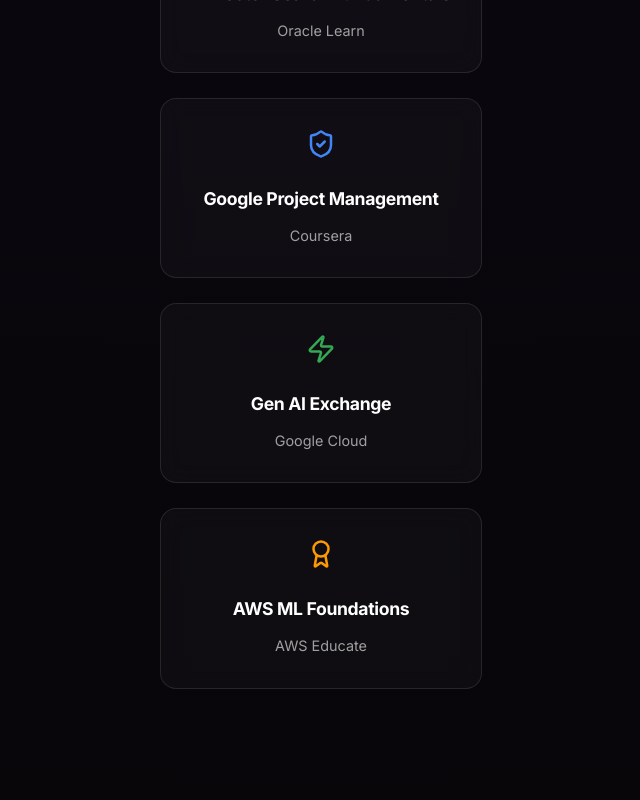
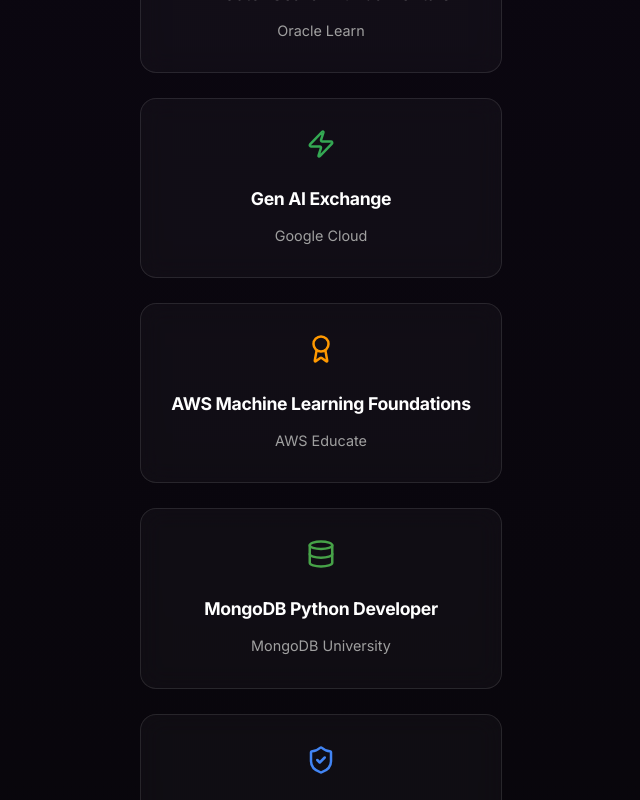
Before and after one commit to kavanatn/Portfolio_, a Next.js app: page / in a window 1280 px wide. Shown: the part 5620-6420 px from the top of the page, without its empty margins (319-959 px from the left). Built offline with nearby package versions, Linux system fonts and the light colour scheme.

Commit message:
Curate certifications and add verification links

```diff
--- a/components/Certifications.js
+++ b/components/Certifications.js
@@ -9,25 +9,50 @@
         title: "AI Vector Search Fundamentals",
         issuer: "Oracle Learn",
         icon: <Server size={30} />,
-        color: "#ff0000"
+        color: "#ff0000",
+        link: "https://catalog-education.oracle.com/ords/certview/sharebadge?id=DEB9B3DC5605F6EF89E31C139427BCE1BAD7510CF33F3B592E97754BFD965402"
+    },
+    {
+        title: "Gen AI Exchange",
+        issuer: "Google Cloud",
+        icon: <Zap size={30} />,
+        color: "#34A853",
+        link: "https://certificate.hack2skill.com/user/genai6/2025H2S04GENAI-A600144"
+    },
+    {
+        title: "AWS Machine Learning Foundations",
+        issuer: "AWS Educate",
+        icon: <Award size={30} />,
+        color: "#FF9900",
+        link: "https://www.credly.com/badges/1425a134-a0e9-4c2c-8262-eca2c5704175/public_url"
+    },
+    {
+        title: "MongoDB Python Developer",
+        issuer: "MongoDB University",
+        icon: <Database size={30} />,
+        color: "#47A248",
+        link: "https://learn.mongodb.com/c/ayNIJlAOSBWVPDO6PJfffA"
     },
     {
         title: "Google Project Management",
         issuer: "Coursera",
         icon: <ShieldCheck size={30} />,
-        color: "#4285F4"
+        color: "#4285F4",
+        link: "https://www.credly.com/badges/6cc686a9-64b7-46f9-a2be-58bcd55769e1/public_url"
     },
     {
-        title: "Gen AI Exchange",
-        issuer: "Google Cloud",
-        icon: <Zap size={30} />,
-        color: "#34A853"
+        title: "Introduction to Generative AI",
+        issuer: "IBM SkillsBuild",
+        icon: <Search size={30} />,
+        color: "#054ADA",
+        link: "https://skills.yourlearning.ibm.com/certificate/share/f256172c34ewogICJvYmplY3RUeXBlIiA6ICJBQ1RJVklUWSIsCiAgImxlYXJuZXJDTlVNIiA6ICI1MDE3MzMwUkVHIiwKICAib2JqZWN0SWQiIDogIk1ETC0zODgiCn08e8b4691b3-10"
     },
     {
-        title: "AWS ML Foundations",
-        issuer: "AWS Educate",
-        icon: <Award size={30} />,
-        color: "#FF9900"
+        title: "Google Data Analytics Professional",
+        issuer: "Coursera",
+        icon: <FileCheck size={30} />,
+        color: "#DB4437",
+        link: "https://www.credly.com/badges/34882b04-8eaf-485b-93f6-fcafdf5fde67/public_url"
     }
 ]
 
```
